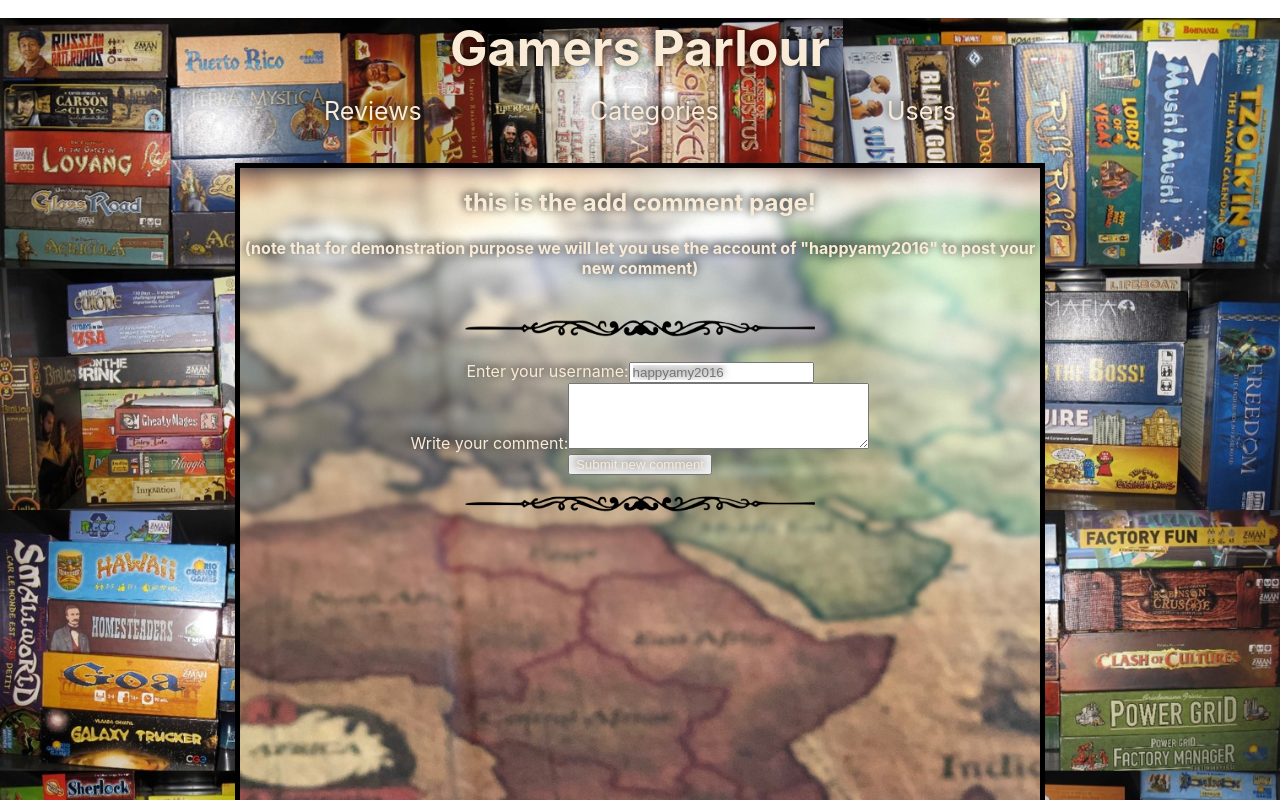
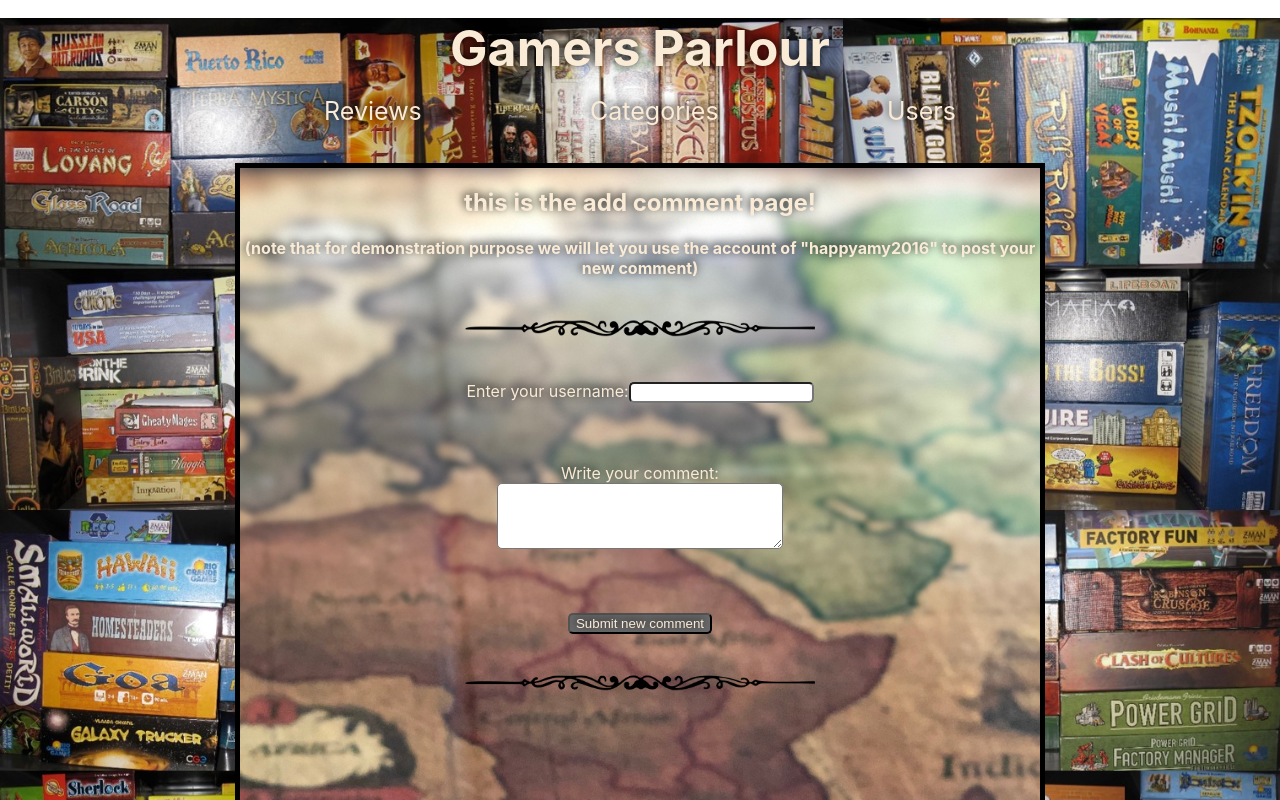
Before and after one commit to mr-joelM/gamers-parlour, a React (Create React App) app: page /review/1/addComment in a window 1280 px wide. Shown: the top 800 px of the page. Built offline with nearby package versions, Linux system fonts and the light colour scheme.

Commit message:
css touch up on the add comment

```diff
--- a/src/components/AddComment.jsx
+++ b/src/components/AddComment.jsx
@@ -34,15 +34,18 @@
             <h4>(note that for demonstration purpose we will let you use the account of "happyamy2016" to post your new comment)</h4>
             <img className='filigree_img' src={filigree} alt="decorative filigree"/>
             <form onSubmit= {handleSubmit}>
-                <label htmlFor="addcom_user_input" className="addcom_user">Enter your username:</label>
-                <input id="addcom_user_input" type="text" placeholder="happyamy2016" required pattern="happyamy2016" required
-                value={user} onChange={(event)=> setUser(event.target.value)}></input>
+                <div className="addcom_user">
+                    <label htmlFor="addcom_user_input" className="addcom_user_label">Enter your username:</label>
+                    <input id="addcom_user_input" type="text"  required pattern="happyamy2016" required
+                    value={user} onChange={(event)=> setUser(event.target.value)}></input>
+                </div>
                 <br></br>
-                <label className="addcom_text">Write your comment:
-                    <textarea minLength="10" maxLength="150" rows="4" cols="35" required
-                    value={newComment} onChange={(event)=> setNewComment(event.target.value)}
-                    ></textarea>
-                </label>
+                <div className="addcom_body">
+                    <label htmlFor="addcom_body_input" className="addcom_body_label">Write your comment: </label>
+                    <br></br>
+                    <textarea id="addcom_body_input" minLength="10" maxLength="150" rows="4" cols="35" required
+                    value={newComment} onChange={(event)=> setNewComment(event.target.value)}></textarea>
+                </div>
                 <br></br>
                 <button className="addcom_button">Submit new comment</button>
             </form>
--- a/src/components/Reviews.jsx
+++ b/src/components/Reviews.jsx
@@ -15,7 +15,6 @@
         const { data } = await axios.get('https://gamers-parlour.herokuapp.com/api/reviews',{
             params:{ category , page}
         })
-        console.log(data)
         return data
     }
 
```
Also changed, not shown: src/css/all.css.
